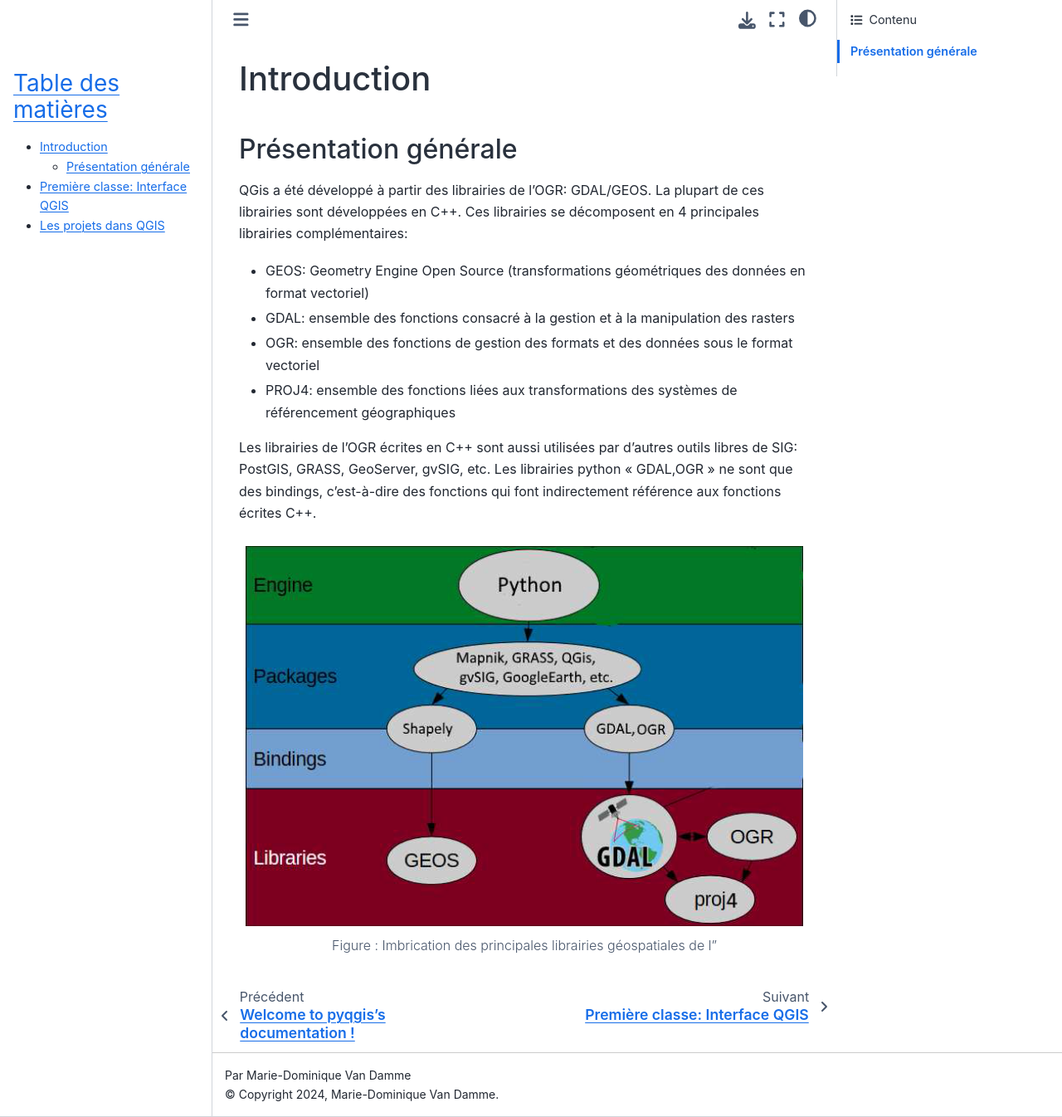
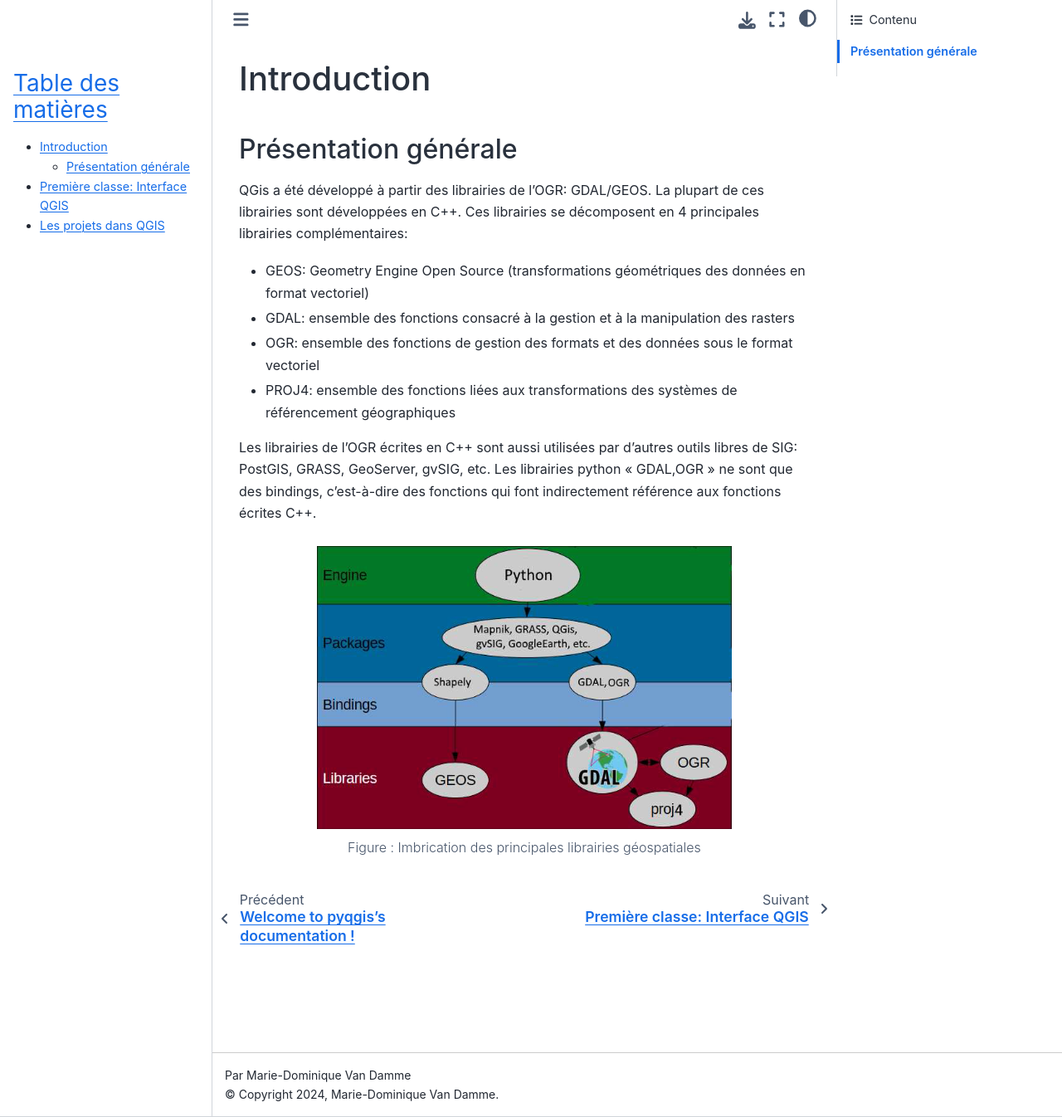
Before and after one commit to mdvandamme/ProgrammerPythonSousQGIS, a Sphinx documentation site: the page built from source/0_started.rst, in a window 1280 px wide and 1346 px high. Shown: the whole window at 83% size. Built offline with Sphinx 7.4.7 and the Sphinx Book theme 1.1.4, drawn with Linux system fonts in a browser that asks for light colours.

Commit message:
tutorial prog en python dans SIG

```diff
--- a/source/0_started.rst
+++ b/source/0_started.rst
@@ -17,7 +17,7 @@ Les librairies de l’OGR écrites en C++ sont aussi utilisées par d’autres o
 
 
 .. figure:: img/OverviewLibrairiePythonSIG.png
-   :width: 950px
+   :width: 500px
    :align: center
 
-   Figure : Imbrication des principales librairies géospatiales de l'
+   Figure : Imbrication des principales librairies géospatiales
```
